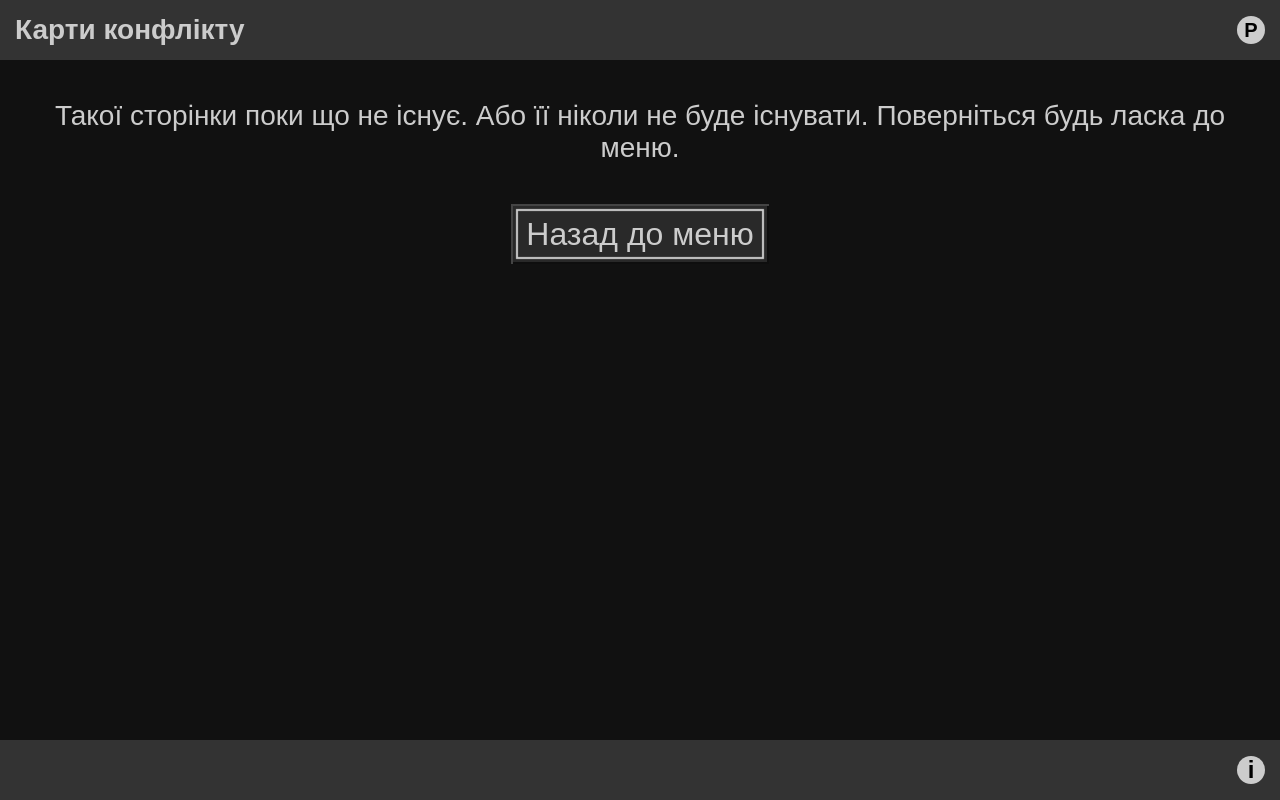
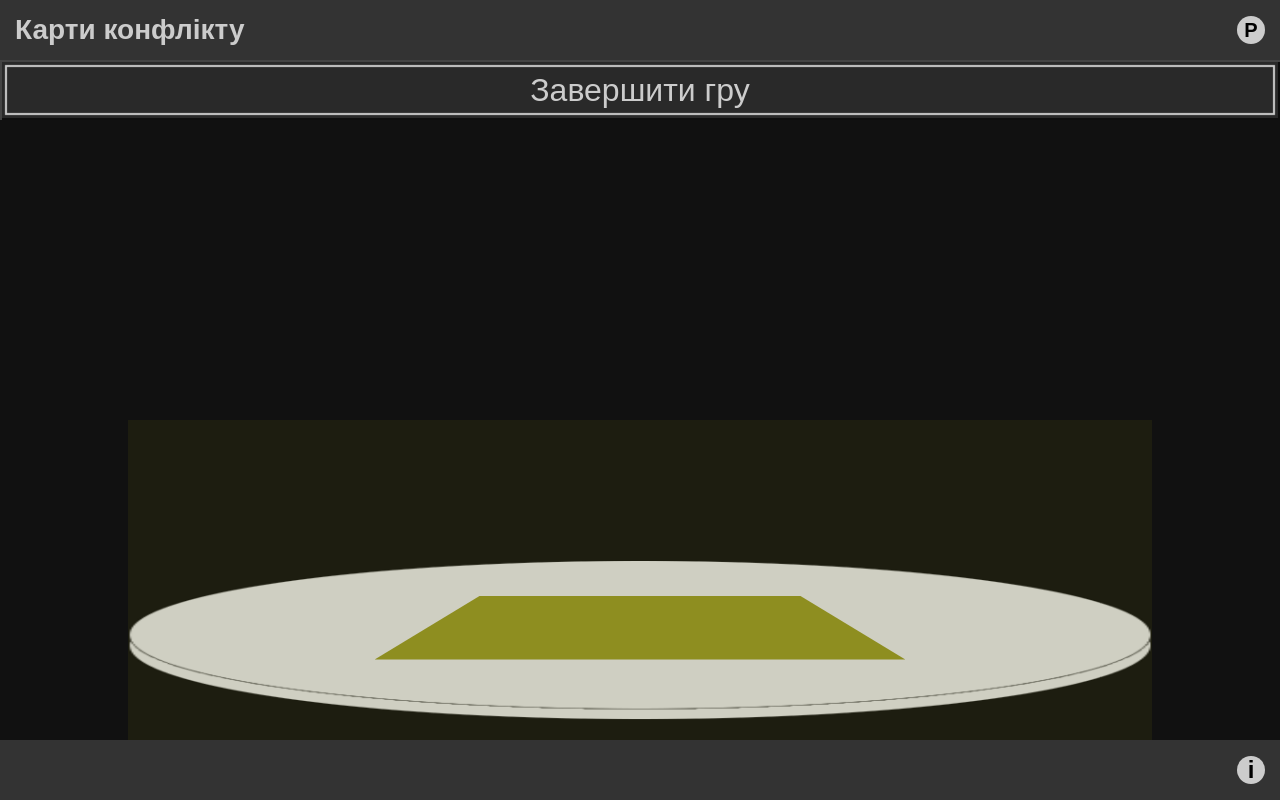
Before and after one commit to Ivan-Samoylenko/conflict-cards, a React (Create React App) app: page /game in a window 1280 px wide. Built offline with nearby package versions, Linux system fonts and the light colour scheme.

Commit message:
add game screen with some styles, start cardset component

```diff
--- a/src/components/App/App.jsx
+++ b/src/components/App/App.jsx
@@ -2,12 +2,15 @@ import { Routes, Route } from 'react-router-dom';
 import { Layout } from 'components/Layout';
 import { PageNotFound } from 'pages/PageNotFound';
 import { Menu } from 'pages/Menu';
+import { Game } from 'pages/Game';
 
 function App() {
   return (
     <Routes>
       <Route path="/" element={<Layout />}>
         <Route index element={<Menu />} />
+        <Route path="/game" element={<Game />} />
+        <Route path="/statistic" element={<p>game info</p>} />
         <Route path="*" element={<PageNotFound />} />
       </Route>
     </Routes>
--- a/src/components/Layout/Layout.styled.js
+++ b/src/components/Layout/Layout.styled.js
@@ -69,6 +69,8 @@ export const Main = styled.main`
   flex-grow: 1;
 
   background-color: #111;
+
+  overflow: hidden;
 `;
 
 export const Footer = styled.footer`
--- /dev/null
+++ b/src/pages/Game/Game.jsx
@@ -0,0 +1,20 @@
+import { Wrapper, Table, TableImage, PlayField, CardSet } from './Game.styled';
+import table from 'images/table.png';
+import { Button } from 'components/Button';
+
+function Game() {
+  return (
+    <Wrapper>
+      <Button anchor path="/">
+        Завершити гру
+      </Button>
+      <Table>
+        <TableImage src={table} alt="table" />
+        <PlayField></PlayField>
+      </Table>
+      <CardSet></CardSet>
+    </Wrapper>
+  );
+}
+
+export default Game;
--- /dev/null
+++ b/src/pages/Game/Game.styled.js
@@ -0,0 +1,54 @@
+import styled from 'styled-components';
+
+export const Wrapper = styled.section`
+  height: 100%;
+
+  position: relative;
+
+  background-color: transparent;
+`;
+
+export const Table = styled.div`
+  width: 80%;
+  height: 160px;
+
+  position: absolute;
+  bottom: 20px;
+  left: 50%;
+  transform: translateX(-50%);
+
+  perspective: 800px;
+`;
+
+export const TableImage = styled.img`
+  width: 100%;
+  height: 100%;
+
+  object-fit: fill;
+`;
+
+export const PlayField = styled.div`
+  width: 400px;
+  height: 400px;
+
+  position: absolute;
+  top: 50%;
+  left: 50%;
+  transform: translate(-50%, -55%) rotateX(80deg);
+
+  background-color: #888822;
+`;
+
+export const CardSet = styled.div`
+  width: 80%;
+  height: 320px;
+
+  position: absolute;
+  bottom: 0;
+  left: 50%;
+  transform: translateX(-50%);
+
+  background-color: rgba(255, 255, 0, 0.05);
+
+  perspective: 100px;
+`;
--- /dev/null
+++ b/src/pages/Game/index.js
@@ -0,0 +1 @@
+export { default as Game } from './Game';
```
Also changed, not shown: src/images/table.png (added).
